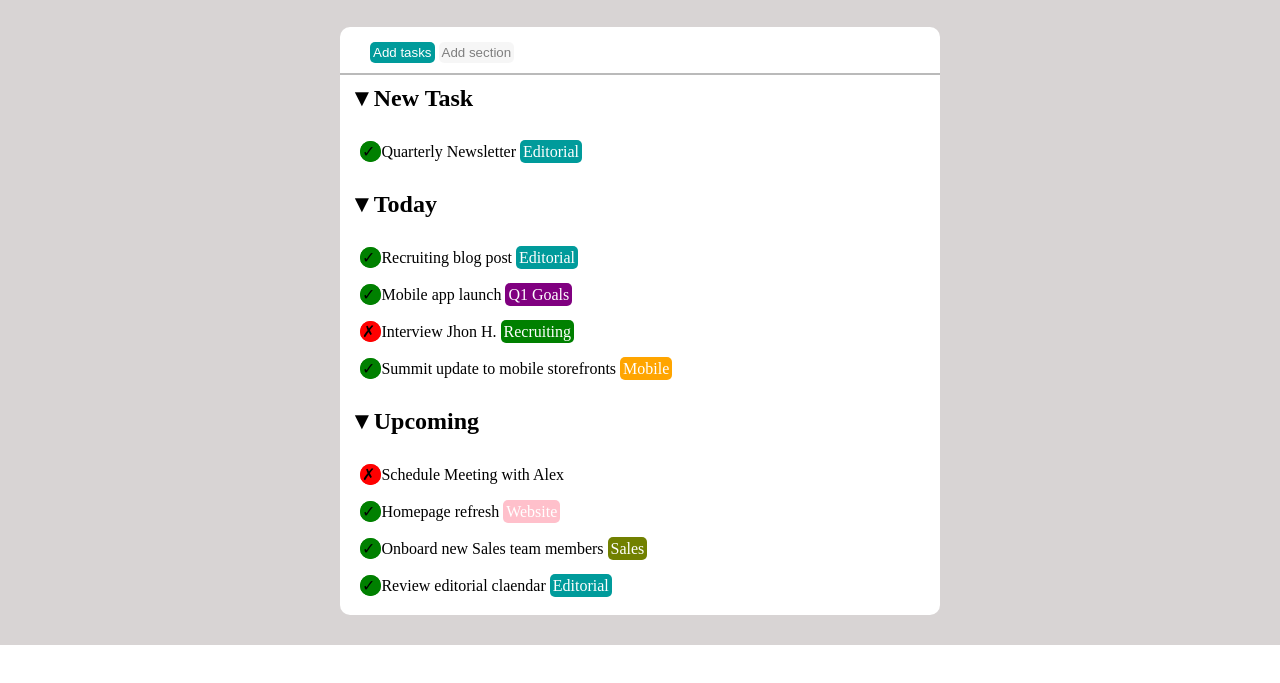
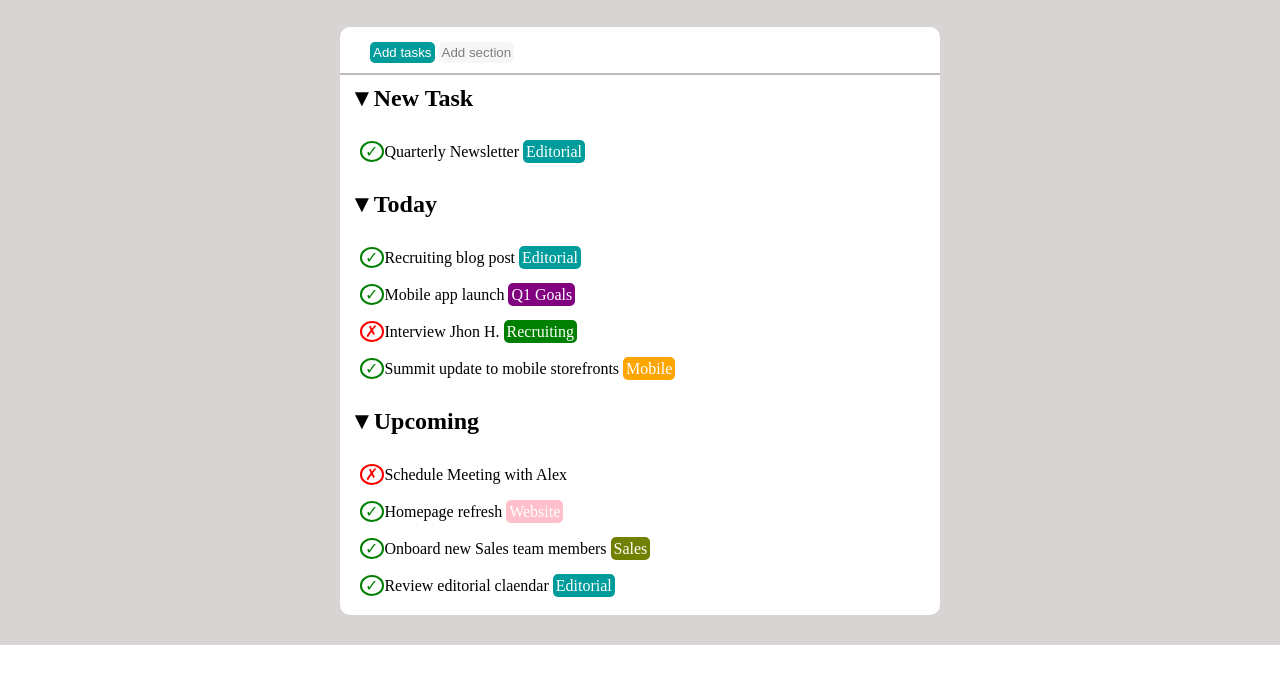
Before and after one commit to KrisssBrown/html-css-toboolist, a plain HTML site: page index.html in a window 1280 px wide. Shown: the part 53-736 px from the top of the page. Drawn offline with Linux system fonts and the light colour scheme.

Commit message:
correzione check, uncheck

```diff
--- a/css/style.css
+++ b/css/style.css
@@ -6,21 +6,21 @@
 .green{
     border-radius: 50%;
     border: 2px solid green;
-    color: black;
-    background-color: green;
+    color: green;
     text-align: center;
     height: 20px;
     width: 20px;
+    padding-left: 3px;
 
 }
 .red{
     border-radius: 50%;
     border: 2px solid red;
-    color: black;
-    background-color: red;
+    color: red;
     text-align: center;
     height: 20px;
     width: 20px;
+    padding-left: 3px;
 
 }
 .toboo{
```
